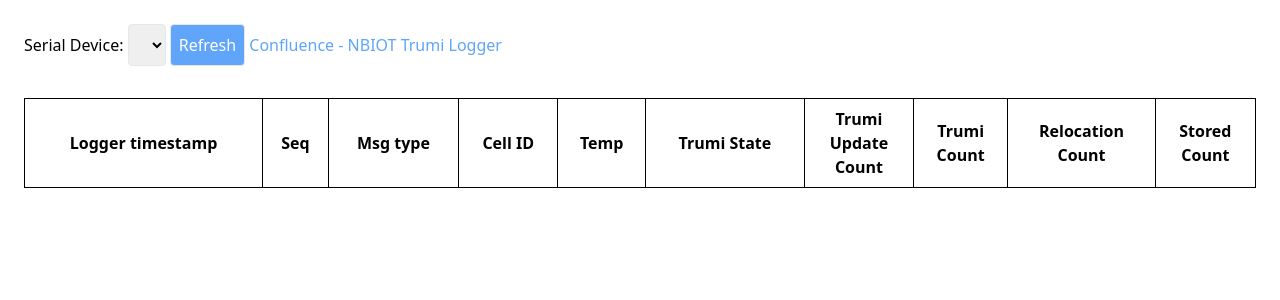
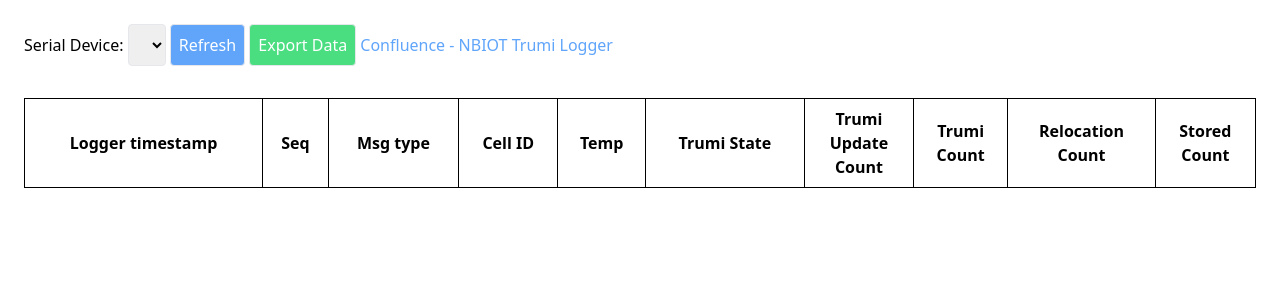
Before and after one commit to jimmythemonk/ALIR_TESTS, a Django app: page / in a window 1280 px wide. Shown: the top 300 px of the page. Run offline with Django 4.2, Linux system fonts and the light colour scheme; data that the repository does not hold is empty; parts of the project's set-up code (start-up, migrations or seed data) failed here and were passed over; some libraries are stand-ins or nearby versions.

Commit message:
Add export button

```diff
--- a/hermes/n5_lgr_backend/templates/n5_lgr_backend/backend.html
+++ b/hermes/n5_lgr_backend/templates/n5_lgr_backend/backend.html
@@ -46,6 +46,7 @@
                     <button name="deleteRecords" value="Submit" onclick="submitButton()" class="border rounded p-2 mb-2 bg-red-500 text-white">Delete Records</button>
                 {% endif %}
                 <button name="refreshRecords" value="Refresh" onclick="submitButton()" class="border rounded p-2 mb-2 bg-blue-400 text-white">Refresh</button>
+                <button name="exportData" value="Export" onclick="submitButton()" class="border rounded p-2 mb-2 bg-green-400 text-white">Export Data</button>
                 <a href="https://alps-europe-sbd.atlassian.net/wiki/x/FwDo7Q" target="_blank" class="text-blue-400 hover:underline">Confluence - NBIOT Trumi Logger</a>
 
             </form>
--- a/hermes/n5_lgr_backend/views.py
+++ b/hermes/n5_lgr_backend/views.py
@@ -1,4 +1,5 @@
 from django.shortcuts import render
+from django.http import HttpResponse
 from django.core.paginator import Paginator
 from django.views.decorators.cache import cache_page
 from .models import TestDevice, TestSerialData
@@ -12,6 +13,7 @@ def backend(request):
         current_serial = request.POST.get("serials")
         refresh_records = request.POST.get("refreshRecords")
         delete_records = request.POST.get("deleteRecords")
+        export_data = request.POST.get("exportData")
 
         if delete_records:
             try:
@@ -26,10 +28,58 @@ def backend(request):
                 device_serial__serial=current_serial
             )
 
-        if current_serial or refresh_records:
+        if current_serial or refresh_records or export_data:
             message_data = TestSerialData.objects.filter(
                 device_serial__serial=current_serial
             )
+
+        if export_data:
+            csv_data = (
+                "seq_num| "
+                "msg_gen_ts| "
+                "msg type| "
+                "cell_id| "
+                "cell_id_ts| "
+                "actual_temp| "
+                "trumi_st| "
+                "trumi_st_upd_count| "
+                "trumi_st_upd_ts| "
+                "trumi_st_trans_count| "
+                "reloc_st_trans_count| "
+                "stored_st_trans_count| "
+                "wifi_aps| "
+                "pld_sz| "
+                "pld_crc| "
+                "header_crc|\n"
+            )
+            for item in message_data:
+                csv_data += (
+                    f"{item.seq_num}| "
+                    f"{item.msg_gen_ts}| "
+                    f"{item.msg_type}| "
+                    f"{item.cell_id}| "
+                    f"{item.cell_id_ts}| "
+                    f"{item.actual_temp}| "
+                    f"{item.trumi_st}| "
+                    f"{item.trumi_st_upd_count}| "
+                    f"{item.trumi_st_upd_ts}| "
+                    f"{item.trumi_st_trans_count}| "
+                    f"{item.reloc_st_trans_count}| "
+                    f"{item.stored_st_trans_count}| "
+                    f"{item.wifi_aps}| "
+                    f"{item.pld_sz}| "
+                    f"{item.pld_crc}| "
+                    f"{item.header_crc}| \n"
+                )
+
+            export_filename = f"{current_serial}_logger_data.csv"
+            # Create a response with the CSV data as a file attachment
+            response = HttpResponse(csv_data, content_type="text/csv")
+            response["Content-Disposition"] = (
+                f'attachment; filename="{export_filename}"'
+            )
+            return response
+
     elif request.method == "GET":
         page_number = request.GET.get("page")
         if page_number:
```
